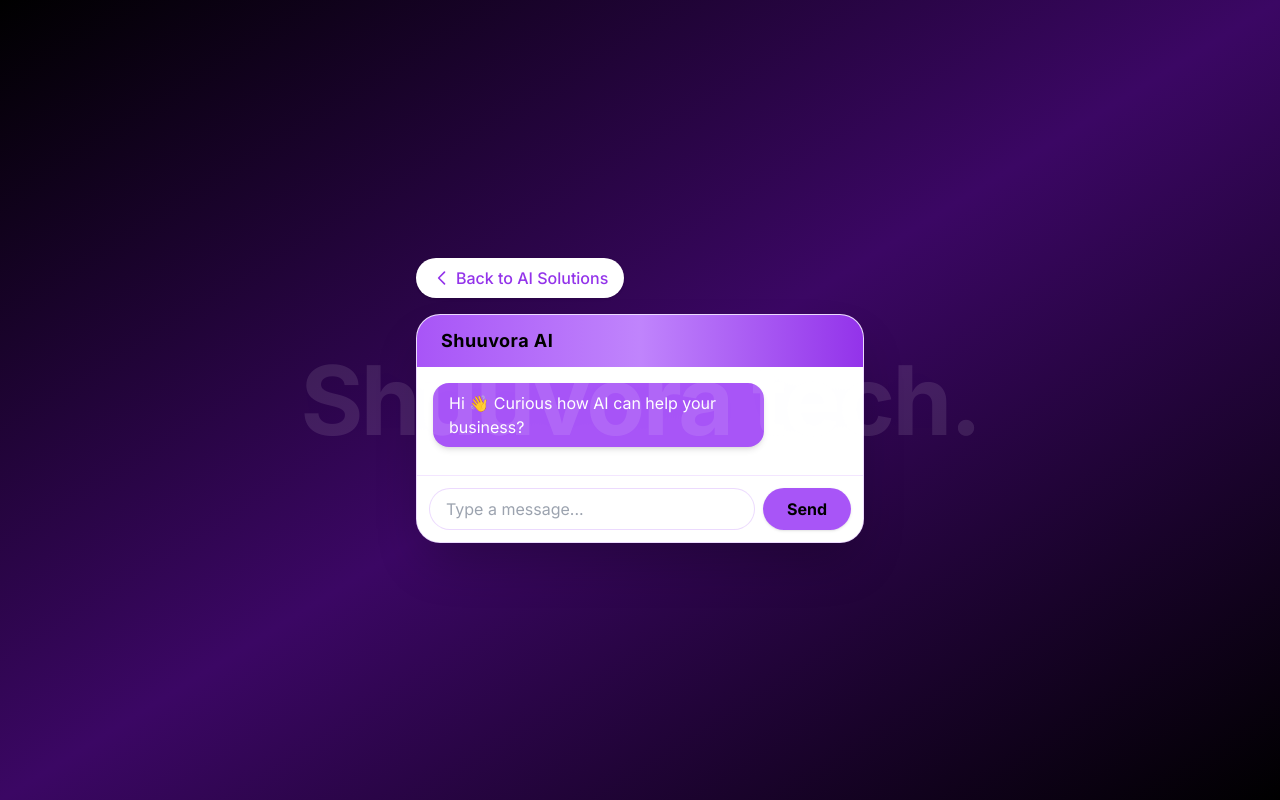
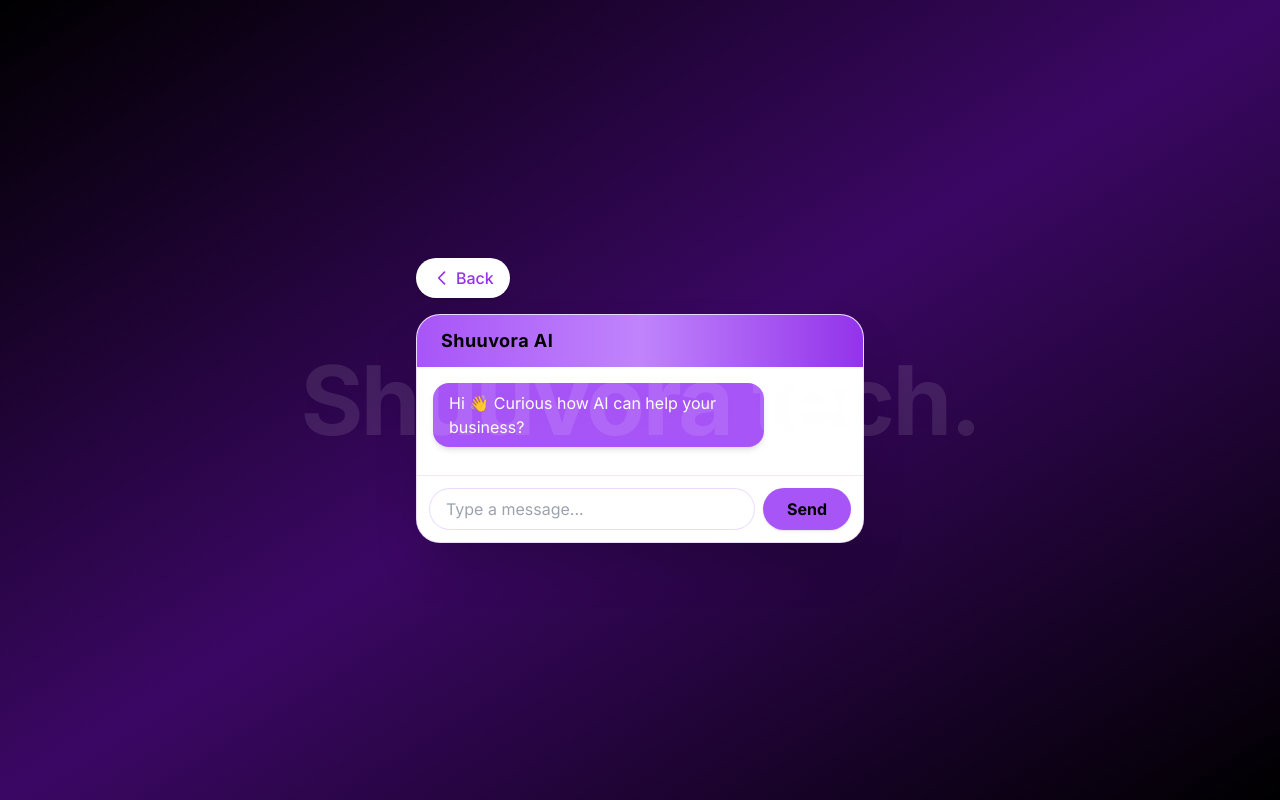
Before and after one commit to Subhasiish/Archels-jwellery, a Next.js app: page /ai/chatbot in a window 1280 px wide. Built offline with nearby package versions, Linux system fonts and the light colour scheme.

Commit message:
AI chatbot commit

```diff
--- a/app/ai/chatbot/page.tsx
+++ b/app/ai/chatbot/page.tsx
@@ -160,7 +160,7 @@
       <div className="w-full max-w-md mb-4">
         <Link href="/ai" className="inline-flex items-center text-purple-600 hover:text-purple-800 font-medium transition-colors bg-white rounded-full px-4 py-2 shadow">
           <svg className="h-5 w-5 mr-1" fill="none" stroke="currentColor" strokeWidth="2" viewBox="0 0 24 24"><path strokeLinecap="round" strokeLinejoin="round" d="M15 19l-7-7 7-7" /></svg>
-          Back to AI Solutions
+          Back
         </Link>
       </div>
       <div className="w-full max-w-md bg-white rounded-3xl shadow-2xl border border-purple-400/30 flex flex-col overflow-hidden">
```
